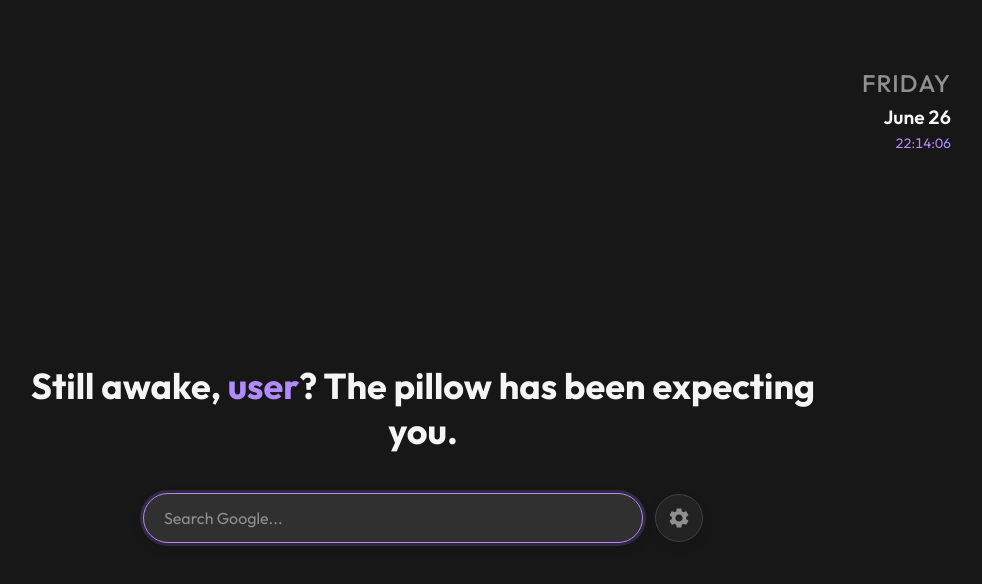
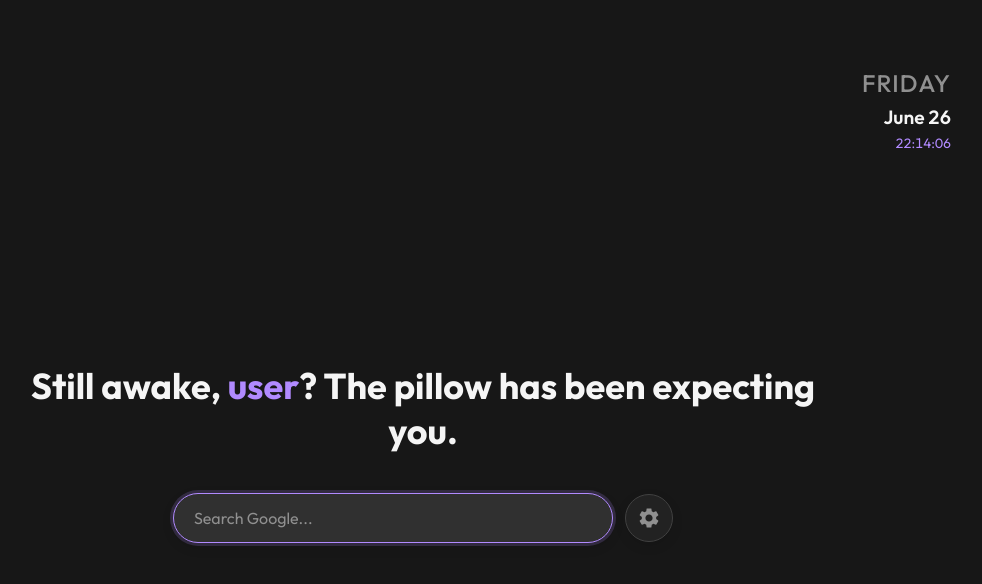
Before and after one commit to sarthak23j/browser-dashboard, a React (Vite) app: page / in a window 1280 px wide. Shown: the top 584 px of the page, without its empty margins (217-1199 px from the left). Built offline with nearby package versions, Linux system fonts and the light colour scheme.

Commit message:
fix: decouple settings panel width from search bar on desktop

```diff
--- a/src/styles/Home.css
+++ b/src/styles/Home.css
@@ -7,7 +7,6 @@
 /* Wrapper that stacks search bar + panel vertically */
 .home-inner {
   width: 100%;
-  max-width: 560px;
   display: flex;
   flex-direction: column;
   align-items: center;
@@ -16,6 +15,7 @@
 
 .search-form {
   width: 100%;
+  max-width: 500px;
 }
 
 .search-wrapper {
@@ -113,7 +113,7 @@
 
 /* ── Inline settings panel ───────────────────────────────────────────────── */
 .settings-panel {
-  width: 100%;
+  width: min(800px, 90vw);
   /* Collapsed state: zero height, no overflow */
   max-height: 0;
   overflow: hidden;
@@ -151,8 +151,15 @@
   display: flex;
   flex-direction: column;
   gap: 1.5rem;
-  padding: 1.25rem 0.25rem 0.5rem;
+  padding: 1.25rem 0 0.5rem;
   width: 100%;
+}
+
+/* On mobile, match the search form width */
+@media (max-width: 600px) {
+  .settings-panel {
+    width: 100%;
+  }
 }
 
 /* ── Animations ──────────────────────────────────────────────────────────── */
```
